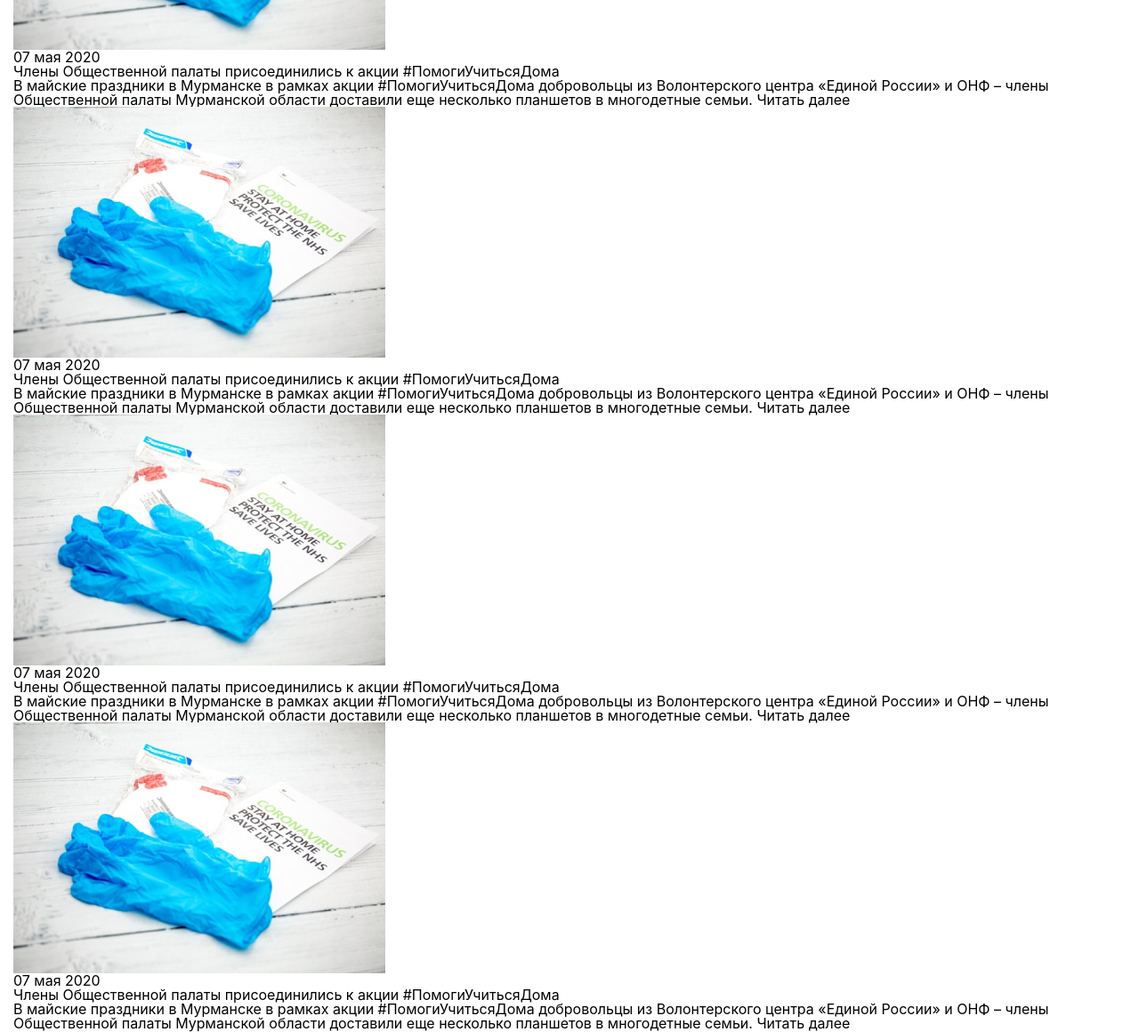
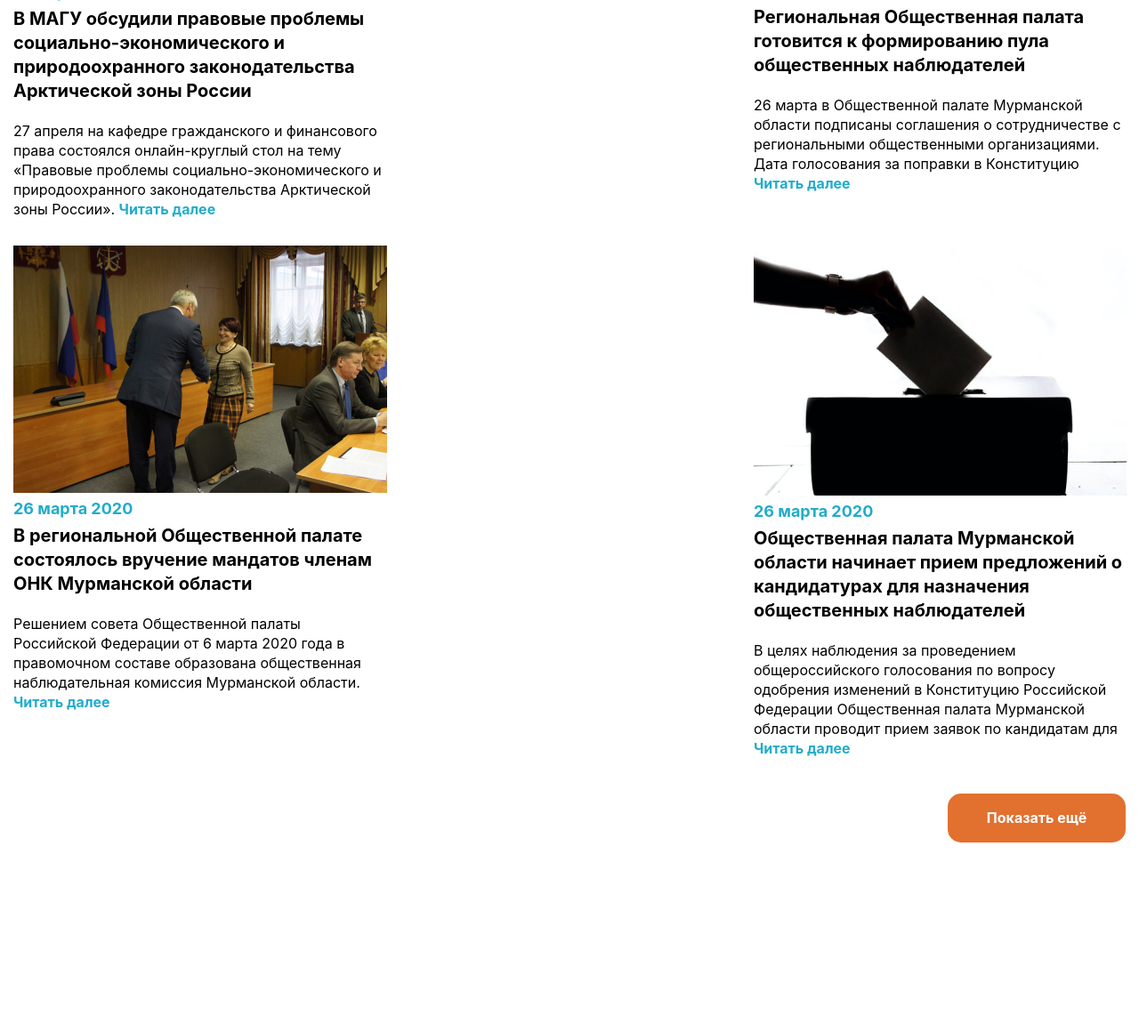
Before and after one commit to medvedium/OPMO, a website: page src/index.html in a window 1280 px wide. Shown: the part 1612-2772 px from the top of the page at 89% size. After the commit the page ends 2559 px from the top, so only its background shows below. Drawn offline with nearby package versions, Linux system fonts and the light colour scheme; files that its build step writes are made by us from their sources; a web font is replaced by a local one.

Commit message:
News structure ready

```diff
--- a/src/index.html
+++ b/src/index.html
@@ -21,13 +21,15 @@
                 </form>
                 <!-- /.header__search -->
                 <div class="header__info">
-                    <div class="header__info--row"><span class="header__info--name">Адрес:</span>183025 г.Мурманск, ул.
-                        Полярные Зори д.46а, каб. 111</div>
+                    <div class="header__info--row"><span class="header__info--name">Адрес:</span>
+                        183025 г.Мурманск, ул. Полярные Зори д.46а, каб. 111
+                    </div>
                     <div class="header__info--row"><span class="header__info--name">Телефон:</span>
                         <a href="tel:+78152440747" class="header__info--phone-link">8(8152) 440-747</a>;
                         <a href="tel:+78152486932" class="header__info--phone-link">8(8152) 486-932</a>
                     </div>
-                    <div class="header__info--row"><span class="header__info--name">Часовой пояс:</span>Время Московское
+                    <div class="header__info--row"><span class="header__info--name">Часовой пояс:</span>
+                        Время Московское
                     </div>
                     <div class="header__info--row"><span class="header__info--name">Факс:</span>
                         <a href="fax:+78152426008" class="header__info--phone-link">8(8152) 426-008</a>
@@ -74,10 +76,11 @@
 
     <main>
         <section class="news">
-            <div class="container">
+            <div class="container news-container">
                 <h2 class="section__title news__title">Актуальные новости</h2>
 
                 <div class="news__inner">
+
                     <div class="news__item">
                         <img src="img/news/news-1.jpg" alt="" class="news__item--image">
                         <div class="news__item--date">07 мая 2020</div>
@@ -87,71 +90,79 @@
                             #ПомогиУчитьсяДома добровольцы из Волонтерского центра «Единой России» и ОНФ – члены
                             Общественной палаты Мурманской области доставили еще несколько планшетов в многодетные
                             семьи.
-                            <span class="news__item--read-more">Читать далее</span>
+                            <a href="#" class="news__item--read-more">Читать далее</a>
                         </div>
                     </div>
+
                     <div class="news__item">
-                        <img src="img/news/news-1.jpg" alt="" class="news__item--image">
+                        <img src="img/news/news-2.jpg" alt="" class="news__item--image">
                         <div class="news__item--date">07 мая 2020</div>
-                        <div class="news__item--name">Члены Общественной палаты присоединились к акции
-                            #ПомогиУчитьсяДома</div>
-                        <div class="news__item--short-text">В майские праздники в Мурманске в рамках акции
-                            #ПомогиУчитьсяДома добровольцы из Волонтерского центра «Единой России» и ОНФ – члены
-                            Общественной палаты Мурманской области доставили еще несколько планшетов в многодетные
-                            семьи.
-                            <span class="news__item--read-more">Читать далее</span>
+                        <div class="news__item--name">
+                            Общественная палата присоединилась к работе волонтёрского штаба
+                        </div>
+                        <div class="news__item--short-text">
+                            Волонтерский центр «Единой России» и «Общероссийского Народного Фронта» в Мурманской области
+                            работает с 20 марта и с каждым днем количество волонтеров постоянно увеличивается.
+                            <a href="#" class="news__item--read-more">Читать далее</a>
                         </div>
                     </div>
+
                     <div class="news__item">
-                        <img src="img/news/news-1.jpg" alt="" class="news__item--image">
-                        <div class="news__item--date">07 мая 2020</div>
-                        <div class="news__item--name">Члены Общественной палаты присоединились к акции
-                            #ПомогиУчитьсяДома</div>
-                        <div class="news__item--short-text">В майские праздники в Мурманске в рамках акции
-                            #ПомогиУчитьсяДома добровольцы из Волонтерского центра «Единой России» и ОНФ – члены
-                            Общественной палаты Мурманской области доставили еще несколько планшетов в многодетные
-                            семьи.
-                            <span class="news__item--read-more">Читать далее</span>
+                        <img src="img/news/news-3.jpg" alt="" class="news__item--image">
+                        <div class="news__item--date">28 апреля 2020</div>
+                        <div class="news__item--name">В МАГУ обсудили правовые проблемы социально-экономического и
+                            природоохранного законодательства Арктической зоны России</div>
+                        <div class="news__item--short-text">27 апреля на кафедре гражданского и финансового права
+                            состоялся онлайн-круглый стол на тему «Правовые проблемы социально-экономического и
+                            природоохранного законодательства Арктической зоны России».
+                            <a href="#" class="news__item--read-more">Читать далее</a>
                         </div>
                     </div>
+
                     <div class="news__item">
-                        <img src="img/news/news-1.jpg" alt="" class="news__item--image">
-                        <div class="news__item--date">07 мая 2020</div>
-                        <div class="news__item--name">Члены Общественной палаты присоединились к акции
-                            #ПомогиУчитьсяДома</div>
-                        <div class="news__item--short-text">В майские праздники в Мурманске в рамках акции
-                            #ПомогиУчитьсяДома добровольцы из Волонтерского центра «Единой России» и ОНФ – члены
-                            Общественной палаты Мурманской области доставили еще несколько планшетов в многодетные
-                            семьи.
-                            <span class="news__item--read-more">Читать далее</span>
+                        <img src="img/news/news-4.jpg" alt="" class="news__item--image">
+                        <div class="news__item--date">30 марта 2020</div>
+                        <div class="news__item--name">Региональная Общественная палата готовится к формированию пула
+                            общественных наблюдателей
+                        </div>
+                        <div class="news__item--short-text">26 марта в Общественной палате Мурманской области подписаны
+                            соглашения о сотрудничестве с региональными общественными организациями.
+                            Дата голосования за поправки в Конституцию
+                            <a href="#" class="news__item--read-more">Читать далее</a>
                         </div>
                     </div>
+
                     <div class="news__item">
-                        <img src="img/news/news-1.jpg" alt="" class="news__item--image">
-                        <div class="news__item--date">07 мая 2020</div>
-                        <div class="news__item--name">Члены Общественной палаты присоединились к акции
-                            #ПомогиУчитьсяДома</div>
-                        <div class="news__item--short-text">В майские праздники в Мурманске в рамках акции
-                            #ПомогиУчитьсяДома добровольцы из Волонтерского центра «Единой России» и ОНФ – члены
-                            Общественной палаты Мурманской области доставили еще несколько планшетов в многодетные
-                            семьи.
-                            <span class="news__item--read-more">Читать далее</span>
+                        <img src="img/news/news-5.jpg" alt="" class="news__item--image">
+                        <div class="news__item--date">26 марта 2020</div>
+                        <div class="news__item--name">В региональной Общественной палате состоялось вручение мандатов
+                            членам ОНК Мурманской области</div>
+                        <div class="news__item--short-text">Решением совета Общественной палаты Российской Федерации
+                            от 6 марта 2020 года в правомочном составе образована общественная наблюдательная комиссия
+                            Мурманской области.
+                            <a href="#" class="news__item--read-more">Читать далее</a>
                         </div>
                     </div>
+
                     <div class="news__item">
-                        <img src="img/news/news-1.jpg" alt="" class="news__item--image">
-                        <div class="news__item--date">07 мая 2020</div>
-                        <div class="news__item--name">Члены Общественной палаты присоединились к акции
-                            #ПомогиУчитьсяДома</div>
-                        <div class="news__item--short-text">В майские праздники в Мурманске в рамках акции
-                            #ПомогиУчитьсяДома добровольцы из Волонтерского центра «Единой России» и ОНФ – члены
-                            Общественной палаты Мурманской области доставили еще несколько планшетов в многодетные
-                            семьи.
-                            <span class="news__item--read-more">Читать далее</span>
+                        <img src="img/news/news-6.jpg" alt="" class="news__item--image">
+                        <div class="news__item--date">26 марта 2020</div>
+                        <div class="news__item--name">Общественная палата Мурманской области начинает прием предложений
+                            о кандидатурах для назначения общественных наблюдателей
+                        </div>
+                        <div class="news__item--short-text">В целях наблюдения за проведением общероссийского
+                            голосования по вопросу одобрения изменений в Конституцию Российской Федерации Общественная
+                            палата Мурманской области проводит прием заявок по кандидатам для
+                            <a href="#" class="news__item--read-more">Читать далее</a>
                         </div>
                     </div>
+
                 </div>
                 <!-- /.news__inner -->
+                <div class="btn-row">
+                    <a href="#" class="btn show-more">Показать ещё</a>
+                </div>
+                <!-- /.btn-row -->
             </div>
             <!-- /.container -->
         </section>
--- a/src/scss/base.scss
+++ b/src/scss/base.scss
@@ -92,3 +92,27 @@ h6 {
   line-height: 41px;
   color: $white;
 }
+.show-more {
+  width: 200px;
+  height: 55px;
+  display: flex;
+  justify-content: center;
+  align-items: center;
+  color: $white;
+  background-color: $btn-bg;
+  border-radius: 15px;
+
+  font-weight: bold;
+  font-size: 16px;
+  line-height: 25px;
+
+  margin-top: 40px;
+  &:hover {
+    text-decoration: underline;
+  }
+}
+.btn-row {
+  width: 100%;
+  display: flex;
+  justify-content: flex-end;
+}
--- a/src/scss/news.scss
+++ b/src/scss/news.scss
@@ -1,6 +1,44 @@
 .news {
   &__title {
     margin-top: 50px;
-    background-color: #188aa3;
+    background-color: $section-title;
+  }
+  &__inner {
+    display: flex;
+    justify-content: space-between;
+    flex-wrap: wrap;
+  }
+  &__item {
+    padding-top: 30px;
+    width: 418px;
+    &--date {
+      color: $secondary;
+      font-weight: 700;
+      font-size: 18px;
+      line-height: 25px;
+      margin-top: 5px;
+      margin-bottom: 5px;
+    }
+    &--name {
+      font-weight: 700;
+      font-size: 20px;
+      line-height: 27px;
+      margin-bottom: 20px;
+    }
+    &--short-text {
+      font-weight: 400;
+      font-size: 16px;
+      line-height: 22px;
+    }
+    &--read-more {
+      color: $secondary;
+      font-weight: 700;
+      &:hover {
+        text-decoration: underline;
+      }
+    }
+    &:hover {
+      box-shadow: 0px 0px 25px rgba(208, 208, 208, 0.25);
+    }
   }
 }
```
Also changed, not shown: src/scss/vars.scss (+11 -0 lines).
